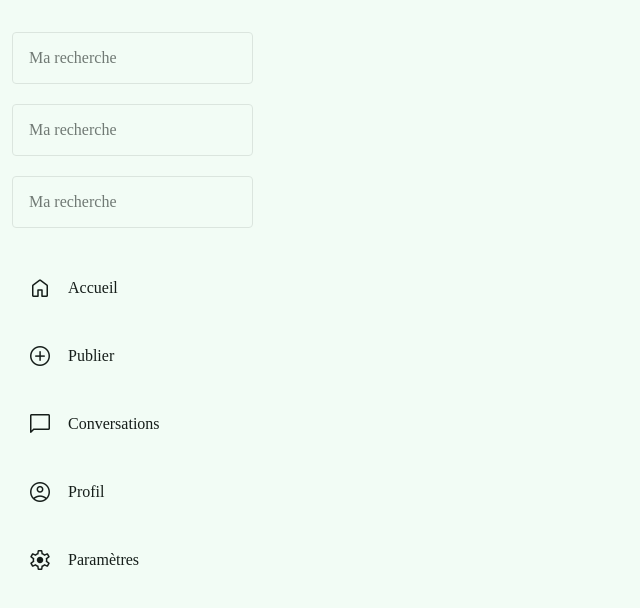
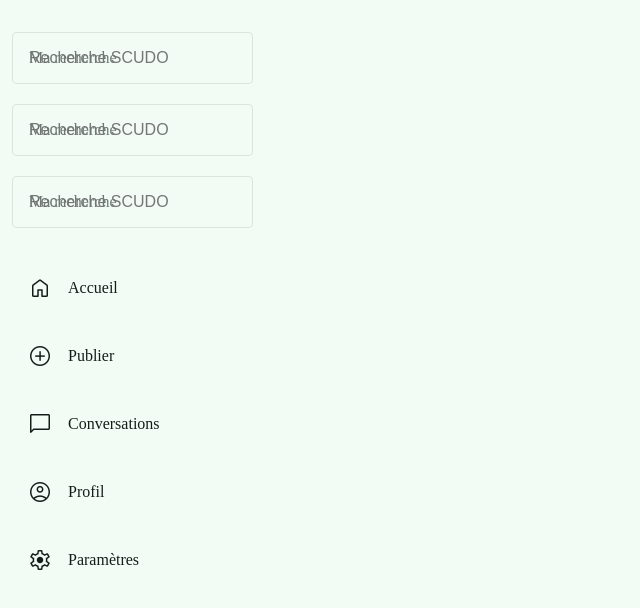
Before and after one commit to Catif/LP-PTUT_Scudo, a Vue app in the folder front/: page / in a window 1280 px wide. Shown: the top 608 px of the page, without its empty margins (0-640 px from the left). Built offline with nearby package versions, Linux system fonts and the light colour scheme; no server answers.

Commit message:
Fix placeholder

```diff
--- a/front/src/components/ScudoTheming/Input.vue
+++ b/front/src/components/ScudoTheming/Input.vue
@@ -46,6 +46,7 @@ defineEmits(["update:value"]);
       :value="props.value"
       :required="props.required"
       :disabled="props.disabled"
+      :placeholder="props.placeholder"
       @input="$emit('update:value', $event.target.value)"
     />
   </div>
@@ -103,6 +104,8 @@ div {
     font-size: 1rem;
     padding: 1rem;
 
+    width: 100%;
+
     &:focus {
       outline: none;
     }
```
